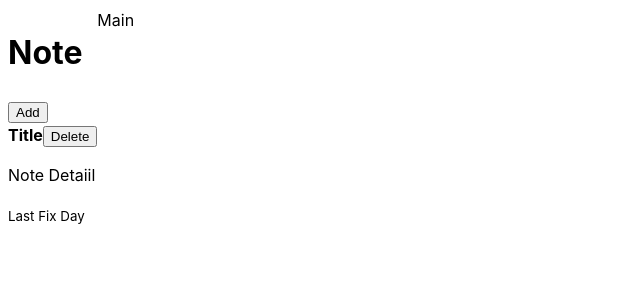
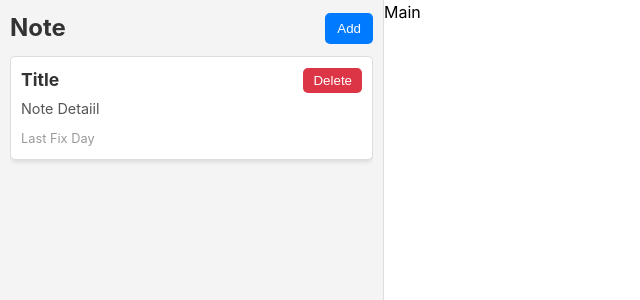
Before and after one commit to OBookBook/react-note-APP, a React (Vite) app: page / in a window 1280 px wide. Shown: the top 300 px of the page, without its empty margins (0-640 px from the left). Built offline with nearby package versions, Linux system fonts and the light colour scheme.

Commit message:
css Sidebar.css

```diff
--- a/src/components/Sidebar.css
+++ b/src/components/Sidebar.css
@@ -0,0 +1,89 @@
+.app-sidebar {
+  width: 30%;
+  height: 100vh;
+  background-color: #f4f4f4;
+  border-right: 1px solid #ddd;
+  display: flex;
+  flex-direction: column;
+  padding: 10px;
+  box-sizing: border-box;
+}
+
+.app-sidebar-header {
+  display: flex;
+  justify-content: space-between;
+  align-items: center;
+  padding: 0px;
+}
+
+.app-sidebar-header h1 {
+  margin: 0;
+  font-size: 1.5rem;
+  color: #333;
+}
+
+.app-sidebar-header button {
+  background-color: #007bff;
+  color: white;
+  border: none;
+  padding: 8px 12px;
+  border-radius: 5px;
+  cursor: pointer;
+}
+
+.app-sidebar-header button:hover {
+  background-color: #0056b3;
+}
+
+.app-sidebar-notes {
+  height: calc(100vh-78px);
+  flex-grow: 1;
+  overflow-y: scroll;
+  margin-top: 10px;
+}
+
+.app-sidebar-note {
+  background-color: #fff;
+  border: 1px solid #ddd;
+  border-radius: 5px;
+  margin-bottom: 10px;
+  padding: 10px;
+  box-shadow: 0 2px 4px rgba(0, 0, 0, 0.1);
+  cursor: pointer;
+}
+
+.sidebar-note-title {
+  display: flex;
+  justify-content: space-between;
+  align-items: center;
+  margin-bottom: 5px;
+}
+
+.sidebar-note-title strong {
+  font-size: 1.1rem;
+  color: #333;
+}
+
+.sidebar-note-title button {
+  background-color: #dc3545;
+  color: white;
+  border: none;
+  padding: 5px 10px;
+  border-radius: 5px;
+  cursor: pointer;
+}
+
+.sidebar-note-title button:hover {
+  background-color: #b02a37;
+}
+
+.app-sidebar-note p {
+  font-size: 0.9rem;
+  color: #555;
+  margin: 5px 0;
+}
+
+.app-sidebar-note small {
+  font-size: 0.8rem;
+  color: #999;
+}
--- a/src/index.css
+++ b/src/index.css
@@ -7,3 +7,7 @@
   -webkit-font-smoothing: antialiased;
   -moz-osx-font-smoothing: grayscale;
 }
+
+body {
+  margin: 0;
+}
```
